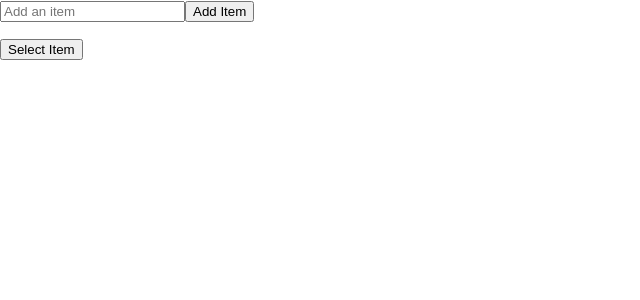
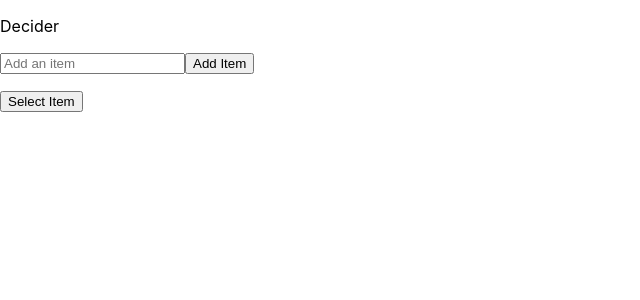
Before and after one commit to ProjectErostribe/decidr, a React (Create React App) app: page / in a window 1280 px wide. Shown: the top 300 px of the page, without its empty margins (0-640 px from the left). Built offline with nearby package versions, Linux system fonts and the light colour scheme.

Commit message:
feat(header): add header

```diff
--- a/src/App.js
+++ b/src/App.js
@@ -1,4 +1,3 @@
-import logo from './logo.svg';
 import './App.css';
 import { useState } from 'react';
 import Header from './Components/Header';
@@ -11,9 +10,9 @@ function App() {
   const [listContainer, setListContainer] = useState([]);
   const [selectedItem, setSelectedItem] = useState('');
 
-
   return (
     <div id="decidr">
+      <Header />
       <main>
       {selectedItem.length === 0
         ? <div>
--- /dev/null
+++ b/src/Components/Header.js
@@ -0,0 +1,10 @@
+export default function Header() {
+
+  return (
+    <header className="header">
+      <p>
+        Decider
+      </p>
+    </header>
+  );
+}
```
